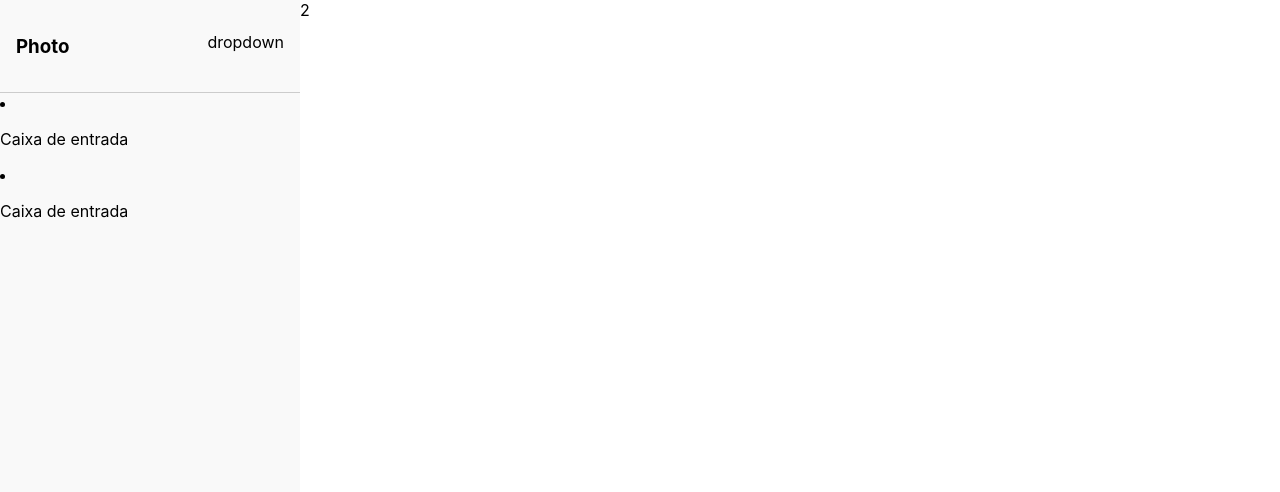
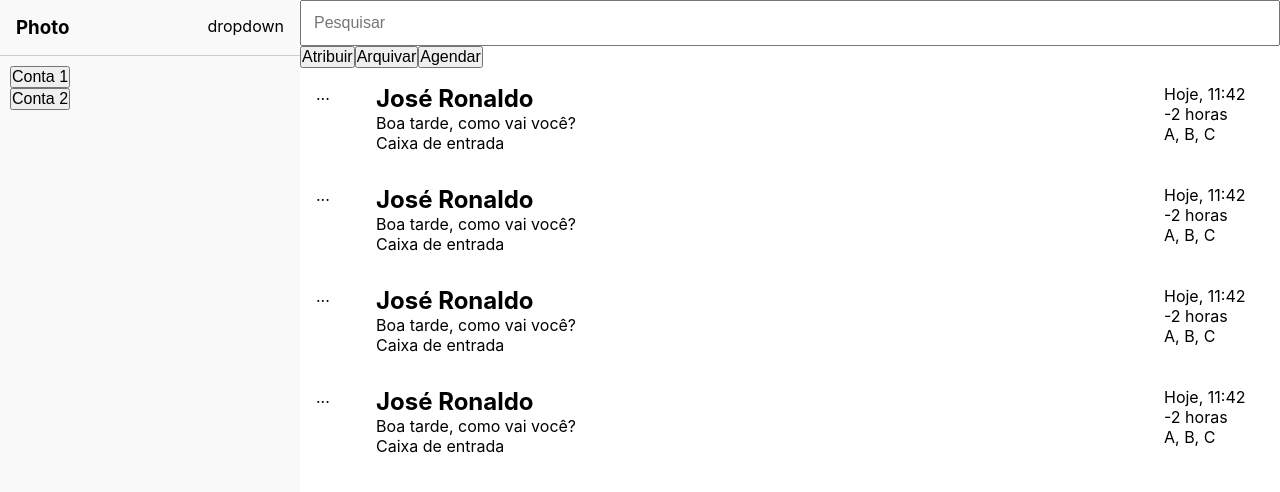
Before and after one commit to caricati/encontact, a React (Create React App) app: page / in a window 1280 px wide. Shown: the top 492 px of the page. Built offline with nearby package versions, Linux system fonts and the light colour scheme.

Commit message:
create the project skeleton

```diff
--- a/package.json
+++ b/package.json
@@ -10,10 +10,12 @@
     "@types/node": "^12.0.0",
     "@types/react": "^16.9.0",
     "@types/react-dom": "^16.9.0",
+    "@types/react-router-dom": "^5.1.5",
     "@types/styled-components": "^5.1.2",
     "react": "^16.13.1",
     "react-dom": "^16.13.1",
     "react-i18next": "^11.7.0",
+    "react-router-dom": "^5.2.0",
     "react-scripts": "3.4.1",
     "styled-components": "^5.1.1",
     "typescript": "~3.7.2"
--- /dev/null
+++ b/src/components/input/search-bar.tsx
@@ -0,0 +1,12 @@
+import React from 'react'
+import styled from 'styled-components'
+
+const InputSearch = styled.input`
+  width: 100%;
+  box-sizing: border-box;
+  padding: 12px;
+`
+
+export default function SearchBar() {
+  return <InputSearch type="text" placeholder="Pesquisar" />
+}
--- a/src/components/menu/collapse/index.tsx
+++ b/src/components/menu/collapse/index.tsx
@@ -1,13 +1,40 @@
-import React from 'react'
+import React, { ReactNode, useState } from 'react'
+import styled from 'styled-components'
 
-type MenuItemProps = { children: Element }
+const ItemsContainer = styled.div`
+  display: block;
 
-export function MenuItem({ children }: MenuItemProps) {
-  return <li>{ children }</li>
+  & > a {
+    display: block;
+  }
+`
+
+const MenuContainer = styled.div`
+  padding: 10px;
+`
+
+type MenuItemProps = { children: ReactNode, title: string }
+
+export function MenuItem({ children, title }: MenuItemProps) {
+  const [isOpen, setOpen] = useState(false)
+  return (
+    <div>
+      <button type="button" onClick={() => setOpen(!isOpen)}>
+        {title}
+      </button>
+      {isOpen && (
+        <ItemsContainer>
+          {children}
+        </ItemsContainer>
+      )}
+    </div>
+  )
 }
 
-type MenuCollapseProps = { children: Element }
+type MenuCollapseProps = { children: ReactNode[], defaultActived: number }
 
-export default function MenuCollapse({ children }: MenuCollapseProps) {
-  return <div>{ children }</div>
+export default function MenuCollapse({ children, defaultActived }: MenuCollapseProps) {
+  return (
+    <MenuContainer>{ children }</MenuContainer>
+  )
 }
--- a/src/containers/messages/index.tsx
+++ b/src/containers/messages/index.tsx
@@ -1,7 +1,10 @@
 import React from 'react'
 import styled from 'styled-components'
 import Photo from '../../components/photo'
+import InputSearch from '../../components/input/search-bar'
 import MenuCollapse, { MenuItem } from '../../components/menu/collapse'
+import MessageItem from './message-item'
+import { Link } from 'react-router-dom'
 
 const Container = styled.section`
   height: 100vh;
@@ -17,8 +20,20 @@ const Aside = styled.aside`
     display: flex;
     justify-content: space-between;
     padding: 1rem;
-    border-bottom: 1px solid #CCC;
+    border-bottom: 1px solid #ccc;
   }
+`
+
+const Wrapper = styled.section``
+
+const HeaderSearch = styled.section``
+
+const Options = styled.div``
+
+const MessageList = styled.ul`
+  list-style: none;
+  padding: 0;
+  margin: 0;
 `
 
 function App() {
@@ -29,18 +44,35 @@ function App() {
           <Photo />
           <p>dropdown</p>
         </header>
-        <MenuCollapse>
-          <MenuItem>
-            <p>Caixa de entrada</p>
+        <MenuCollapse defaultActived={0}>
+          <MenuItem title="Conta 1">
+            <Link to="/">Caixa de entrada</Link>
+            <Link to="/">Caixa de saída</Link>
           </MenuItem>
-          <MenuItem>
-            <p>Caixa de entrada</p>
+          <MenuItem title="Conta 2">
+            <Link to="/">Caixa de entrada</Link>
+            <Link to="/">Caixa de saída</Link>
           </MenuItem>
         </MenuCollapse>
       </Aside>
-      <div>2</div>
+      <Wrapper>
+        <HeaderSearch>
+          <InputSearch />
+        </HeaderSearch>
+        <Options>
+          <button type="button">Atribuir</button>
+          <button type="button">Arquivar</button>
+          <button type="button">Agendar</button>
+        </Options>
+        <MessageList>
+          <MessageItem />
+          <MessageItem />
+          <MessageItem />
+          <MessageItem />
+        </MessageList>
+      </Wrapper>
     </Container>
-  );
+  )
 }
 
 export default App
--- /dev/null
+++ b/src/containers/messages/message-item.tsx
@@ -0,0 +1,35 @@
+import React from 'react'
+import styled from 'styled-components'
+
+const Item = styled.li`
+  padding: 1rem;
+  display: flex;
+`
+
+const PhotoColumn = styled.div`
+  width: 60px;
+`
+const InfoColumn = styled.div`
+  flex: 1;
+`
+const DetailsColumn = styled.div`
+  width: 100px;
+`
+
+export default function MessageItem() {
+  return (
+    <Item>
+      <PhotoColumn>...</PhotoColumn>
+      <InfoColumn>
+        <h2>José Ronaldo</h2>
+        <p>Boa tarde, como vai você?</p>
+        <p>Caixa de entrada</p>
+      </InfoColumn>
+      <DetailsColumn>
+        <time>Hoje, 11:42</time>
+        <p>-2 horas</p>
+        A, B, C
+      </DetailsColumn>
+    </Item>
+  )
+}
--- a/src/index.css
+++ b/src/index.css
@@ -11,3 +11,12 @@ code {
   font-family: source-code-pro, Menlo, Monaco, Consolas, 'Courier New',
     monospace;
 }
+
+input, select, textarea, button, ul, ol, li, h1, h2, h3, h4, h5, h6, p {
+  margin: 0;
+  padding: 0;
+}
+
+input, select, textarea, button {
+  font-size: 1rem;
+}
--- a/src/index.tsx
+++ b/src/index.tsx
@@ -1,12 +1,15 @@
 import React from 'react';
 import ReactDOM from 'react-dom';
+import { BrowserRouter } from 'react-router-dom'
 import './index.css';
 import Messages from './containers/messages';
 import * as serviceWorker from './serviceWorker';
 
 ReactDOM.render(
   <React.StrictMode>
-    <Messages />
+    <BrowserRouter>
+      <Messages />
+    </BrowserRouter>
   </React.StrictMode>,
   document.getElementById('root')
 );
```
Also changed, not shown: src/components/button/index.tsx (added, +10 -0 lines), src/components/menu/collapse/collapse-context.tsx (added, +7 -0 lines), 2 other files (tests, documents, lock files or other folders).
